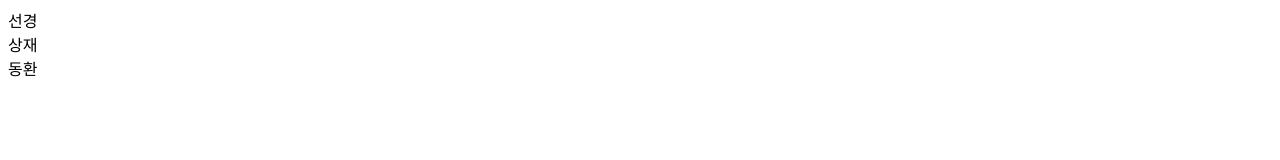
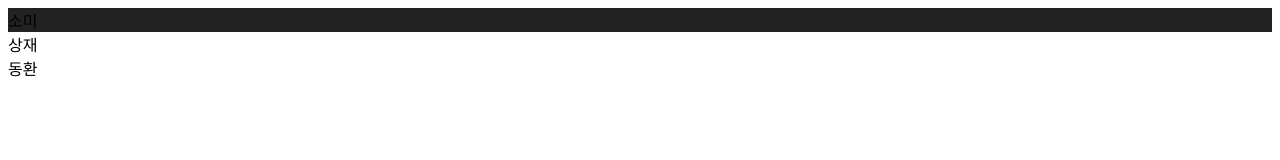
Before and after one commit to codefinger10/projectB, a plain HTML site: page index.html in a window 1280 px wide. Drawn offline with Linux system fonts and the light colour scheme.

Commit message:
김소미 작업 완료

```diff
--- a/css/header.css
+++ b/css/header.css
@@ -1 +1,4 @@
-/* 선경 */
+/* 소미 */
+.header {
+  background: #222;
+}
--- a/index.html
+++ b/index.html
@@ -4,10 +4,11 @@
     <meta charset="UTF-8" />
     <meta name="viewport" content="width=device-width, initial-scale=1.0" />
     <title>프로젝트B</title>
+    <link rel="stylesheet" href="css/header.css" />
   </head>
   <body>
     <div class="wrap">
-      <div class="header">선경</div>
+      <div class="header">소미</div>
       <div class="main">상재</div>
       <div class="footer">동환</div>
     </div>
```
Also changed, not shown: 1 other file.
